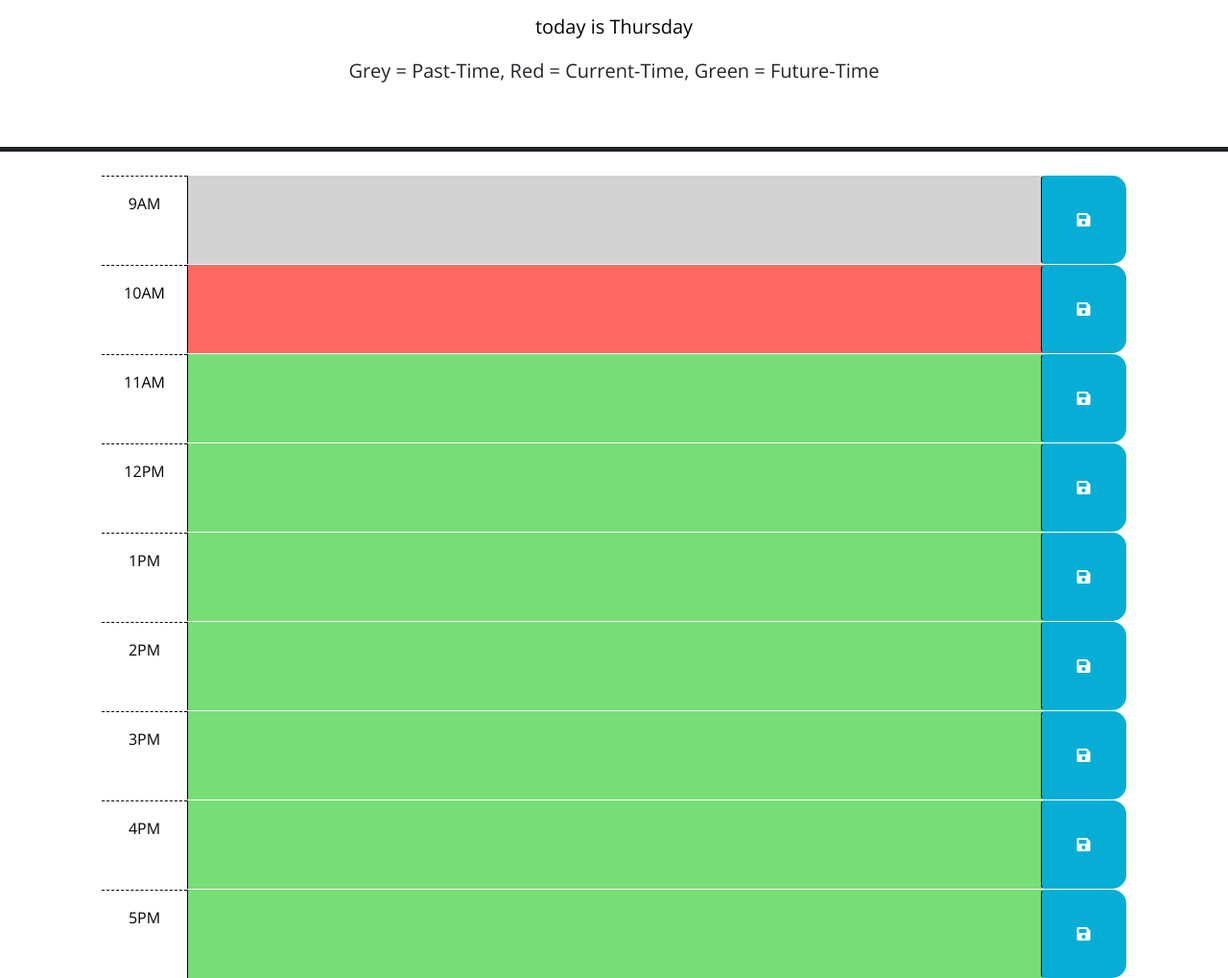
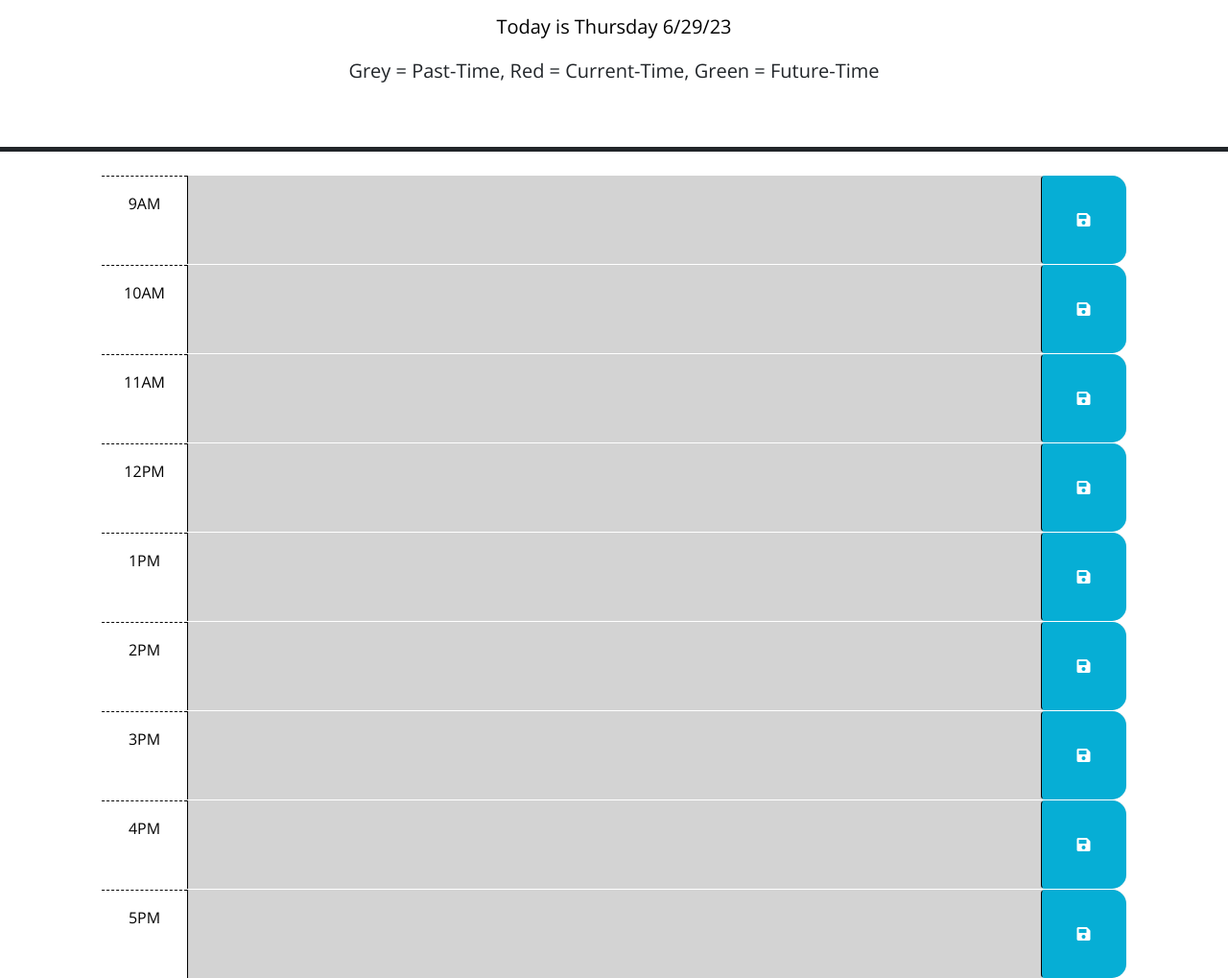
Before and after one commit to Tyythedeveloper33/work-dayScheduler, a plain HTML site: page Develop/index.html in a window 1280 px wide. Shown: the part 166-1185 px from the top of the page at 96% size. Drawn offline with nearby package versions, Linux system fonts and the light colour scheme.

```diff
--- a/Develop/index.html
+++ b/Develop/index.html
@@ -41,7 +41,7 @@
         -->
 
       <!-- Example of a past time block. The "past" class adds a gray background color. -->
-      <div id="hour-9" class="row time-block past">
+      <div id="hour-9" class="row time-block ">
         <div class="col-2 col-md-1 hour text-center py-3">9AM</div>
         <textarea class="col-8 col-md-10 description" rows="3"> </textarea>
         <button class="btn saveBtn col-2 col-md-1" aria-label="save">
@@ -50,7 +50,7 @@
       </div>
 
       <!-- Example of a a present time block. The "present" class adds a red background color. -->
-      <div id="hour-10" class="row time-block present">
+      <div id="hour-10" class="row time-block ">
         <div class="col-2 col-md-1 hour text-center py-3">10AM</div>
         <textarea class="col-8 col-md-10 description" rows="3"> </textarea>
         <button class="btn saveBtn col-2 col-md-1" aria-label="save">
@@ -59,7 +59,7 @@
       </div>
 
       <!-- Example of a future time block. The "future" class adds a green background color. -->
-      <div id="hour-11" class="row time-block future">
+      <div id="hour-11" class="row time-block ">
         <div class="col-2 col-md-1 hour text-center py-3">11AM</div>
         <textarea class="col-8 col-md-10 description" rows="3"> </textarea>
         <button class="btn saveBtn col-2 col-md-1" aria-label="save">
@@ -67,7 +67,7 @@
         </button>
       </div>
       <!-- Example of a future time block. The "future" class adds a green background color. -->
-      <div id="hour-11" class="row time-block future">
+      <div id="hour-12" class="row time-block ">
         <div class="col-2 col-md-1 hour text-center py-3">12PM</div>
         <textarea class="col-8 col-md-10 description" rows="3"> </textarea>
         <button class="btn saveBtn col-2 col-md-1" aria-label="save">
@@ -75,7 +75,7 @@
         </button>
       </div>
       <!-- Example of a future time block. The "future" class adds a green background color. -->
-      <div id="hour-11" class="row time-block future">
+      <div id="hour-13" class="row time-block">
         <div class="col-2 col-md-1 hour text-center py-3">1PM</div>
         <textarea class="col-8 col-md-10 description" rows="3"> </textarea>
         <button class="btn saveBtn col-2 col-md-1" aria-label="save">
@@ -83,7 +83,7 @@
         </button>
       </div>
       <!-- Example of a future time block. The "future" class adds a green background color. -->
-      <div id="hour-11" class="row time-block future">
+      <div id="hour-14" class="row time-block">
         <div class="col-2 col-md-1 hour text-center py-3">2PM</div>
         <textarea class="col-8 col-md-10 description" rows="3"> </textarea>
         <button class="btn saveBtn col-2 col-md-1" aria-label="save">
@@ -91,7 +91,7 @@
         </button>
       </div>
       <!-- Example of a future time block. The "future" class adds a green background color. -->
-      <div id="hour-11" class="row time-block future">
+      <div id="hour-15" class="row time-block ">
         <div class="col-2 col-md-1 hour text-center py-3">3PM</div>
         <textarea class="col-8 col-md-10 description" rows="3"> </textarea>
         <button class="btn saveBtn col-2 col-md-1" aria-label="save">
@@ -99,7 +99,7 @@
         </button>
       </div>
       <!-- Example of a future time block. The "future" class adds a green background color. -->
-      <div id="hour-11" class="row time-block future">
+      <div id="hour-16" class="row time-block ">
         <div class="col-2 col-md-1 hour text-center py-3">4PM</div>
         <textarea class="col-8 col-md-10 description" rows="3"> </textarea>
         <button class="btn saveBtn col-2 col-md-1" aria-label="save">
@@ -107,7 +107,7 @@
         </button>
       </div>
       <!-- Example of a future time block. The "future" class adds a green background color. -->
-      <div id="hour-11" class="row time-block future">
+      <div id="hour-17" class="row time-block ">
         <div class="col-2 col-md-1 hour text-center py-3">5PM</div>
         <textarea class="col-8 col-md-10 description" rows="3"> </textarea>
         <button class="btn saveBtn col-2 col-md-1" aria-label="save">
--- a/Develop/script.js
+++ b/Develop/script.js
@@ -22,8 +22,54 @@
   // TODO: Add code to display the current date in the header of the page.
 });
 
-// creating date element & appending date element
-var dayWeek = dayjs()
-$("#currentDay").text(dayWeek.format('[today is] dddd'));
+//get current hour using Day.js in 12-hour format
+var currentHour = dayjs().format("H");
+// shows the displayed hour in the console
+console.log(currentHour);
+var timeBlocks = document.getElementsByClassName("time-block");
+for (var i = 0; i < timeBlocks.length; i++) {
+  var block = timeBlocks[i];
 
-$("#colorKey").text('Grey = Past-Time, Red = Current-Time, Green = Future-Time');
+  var blockHour = block.id.split("-")[1]
+
+var integer = parseInt(blockHour)
+
+  // remove "AM" or "PM" from block hour
+ // blockHour = blockHour.slice(0, -2);
+  //if (dayjs(blockHour, "H").isBefore(dayjs(currentHour, "H"), "hour")) {
+    if( integer < currentHour) {
+    // past time block
+
+    block.classList.add("past");
+  } else if (blockHour === currentHour) {
+    // current time block
+
+    block.classList.add("present");
+  } else {
+    // future time block
+
+    block.classList.add("future");
+  }
+};
+// creating dat}e element & appending date element
+var dayWeek = dayjs().format('dddd M/D/YY');
+document.getElementById("currentDay").textContent = "Today is " + dayWeek;
+document.getElementById("colorKey").textContent = 'Grey = Past-Time, Red = Current-Time, Green = Future-Time';
+
+//loop through each time block
+//$(".time-block").each(function() {
+// extract the hour from the timeblocks id
+//var blockHour = parseInt($(this).attr("id").split("-")[1]);
+//console.log(blockHour)
+// compare the block hour with the current hour
+//if(blockHour < currentHour) {
+  //past time block
+  //$(this).removeClass("present", "future").addClass("past");
+//} else if(blockHour === currentHour) {
+  //current time block
+ // $(this).removeClass("past", "future").addClass("present");
+//} else{
+  //future time block
+ // $(this).removeClass("past", "present").addClass("future");
+//}
+//});
```
